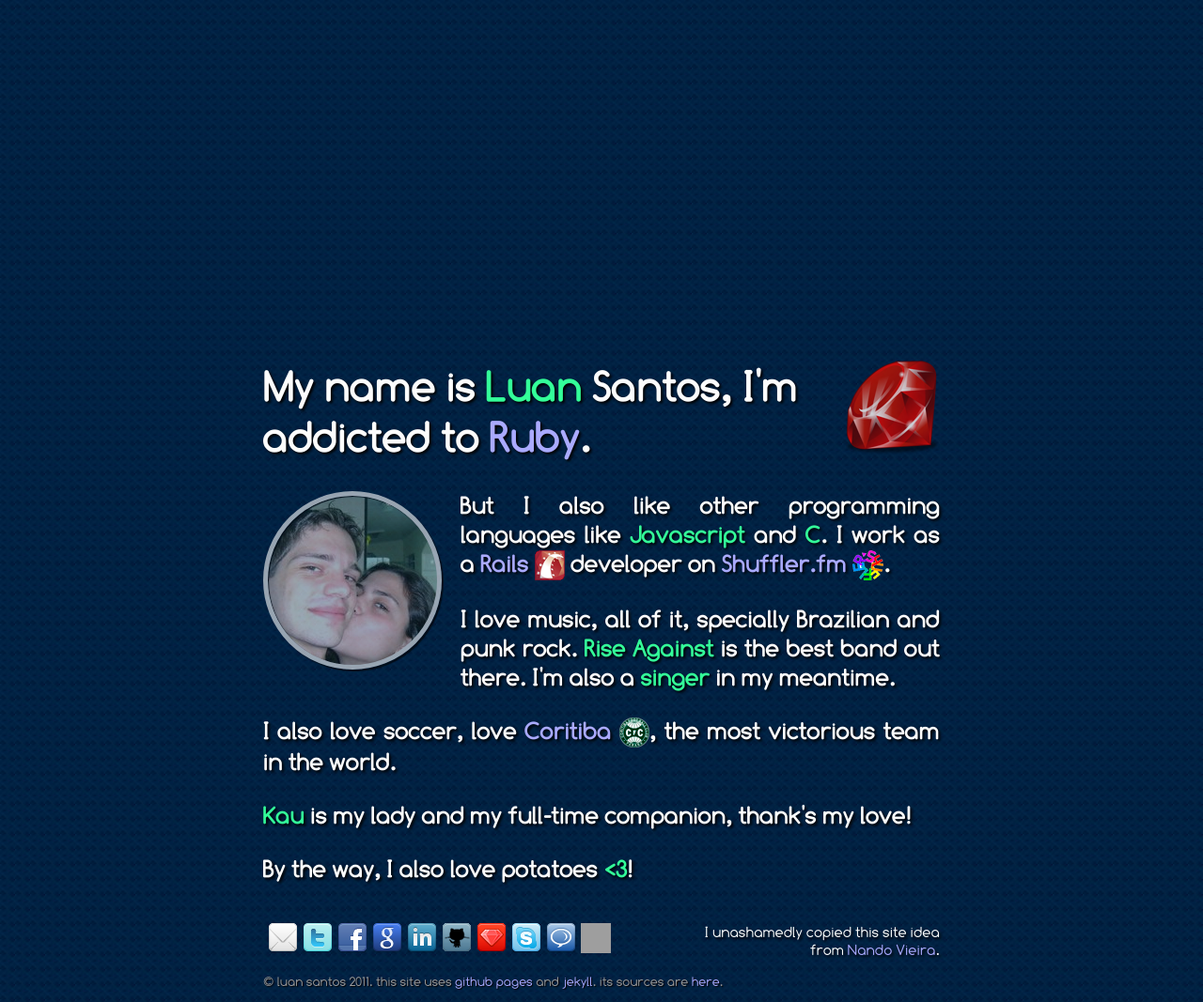
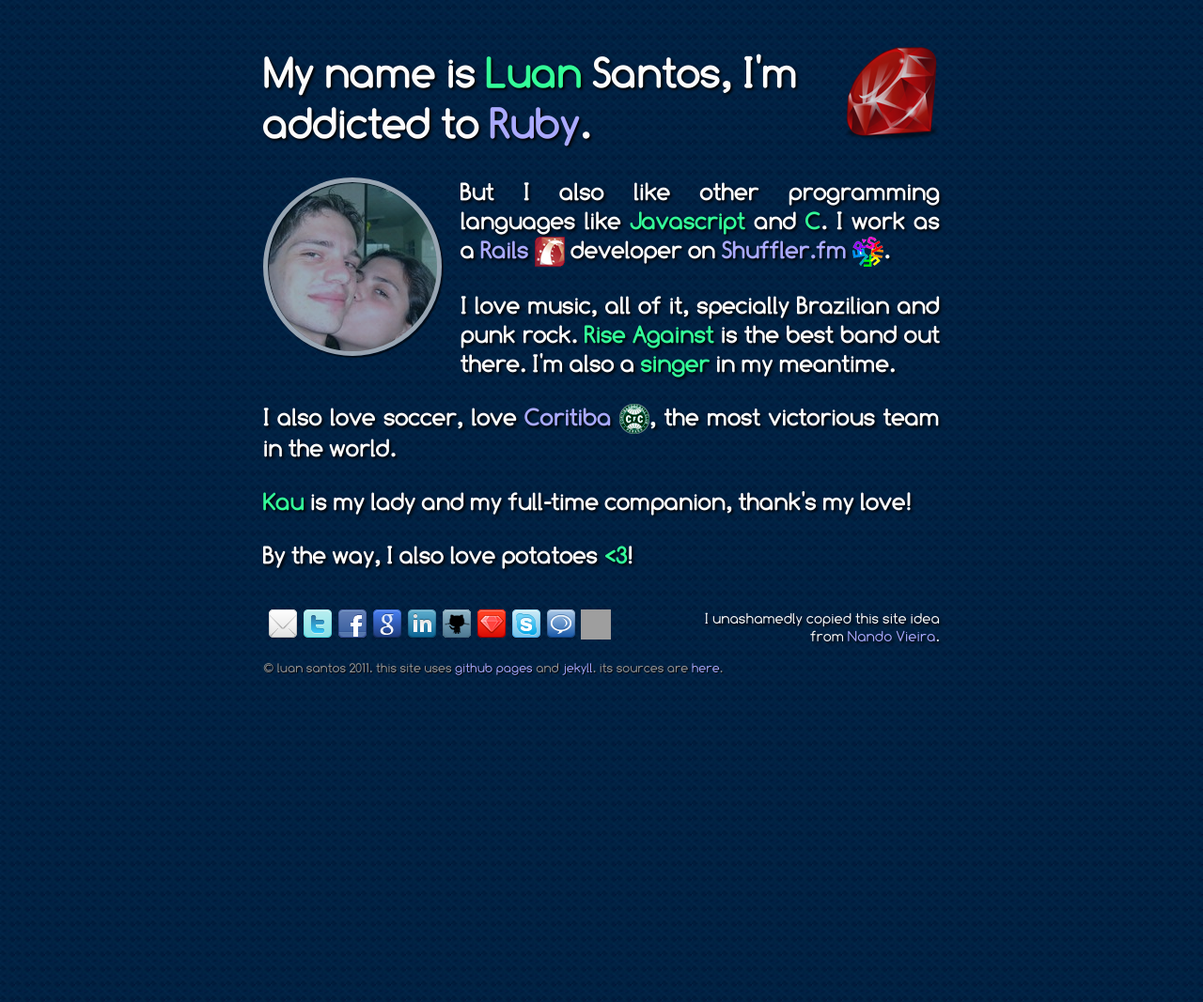
Before and after one commit to luan/old-luan.github.com, a Jekyll site: the page built from index.html, in a window 1280 px wide. Shown: the whole page at 94% size. Built offline with Jekyll 4.4.1, drawn with Linux system fonts in a browser that asks for light colours; after the commit the page ends 900 px from its top, so only the background shows below that; grey boxes are pictures that could not be loaded.

Commit message:
layout fix

```diff
--- a/css/layout.css
+++ b/css/layout.css
@@ -29,7 +29,7 @@
 
 div#wrap {
   margin: auto;
-  margin-top: 30%;
+  margin-top: 50px;
   width: 720px;
   height: 400px;
   text-align: left;
```
